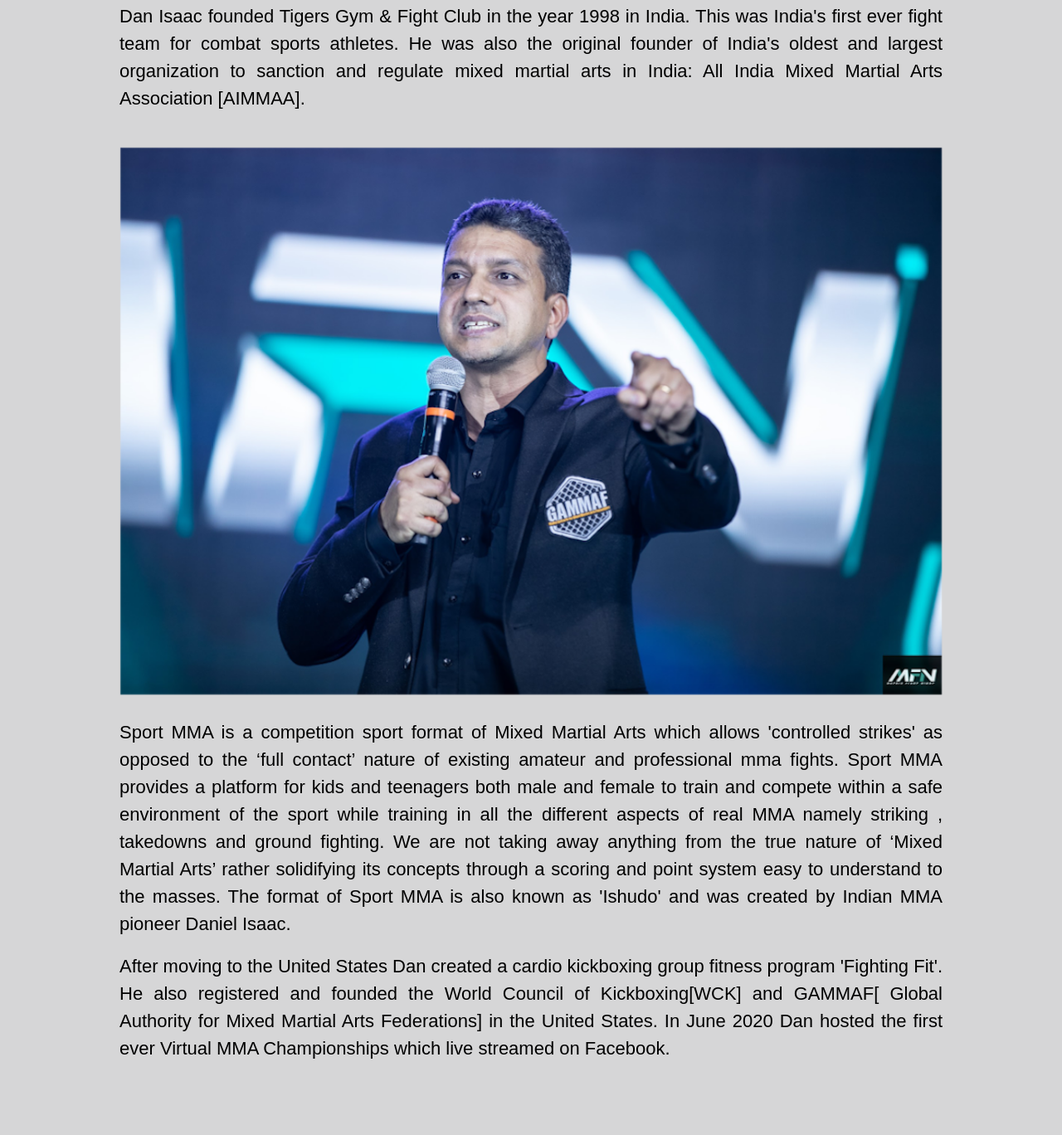
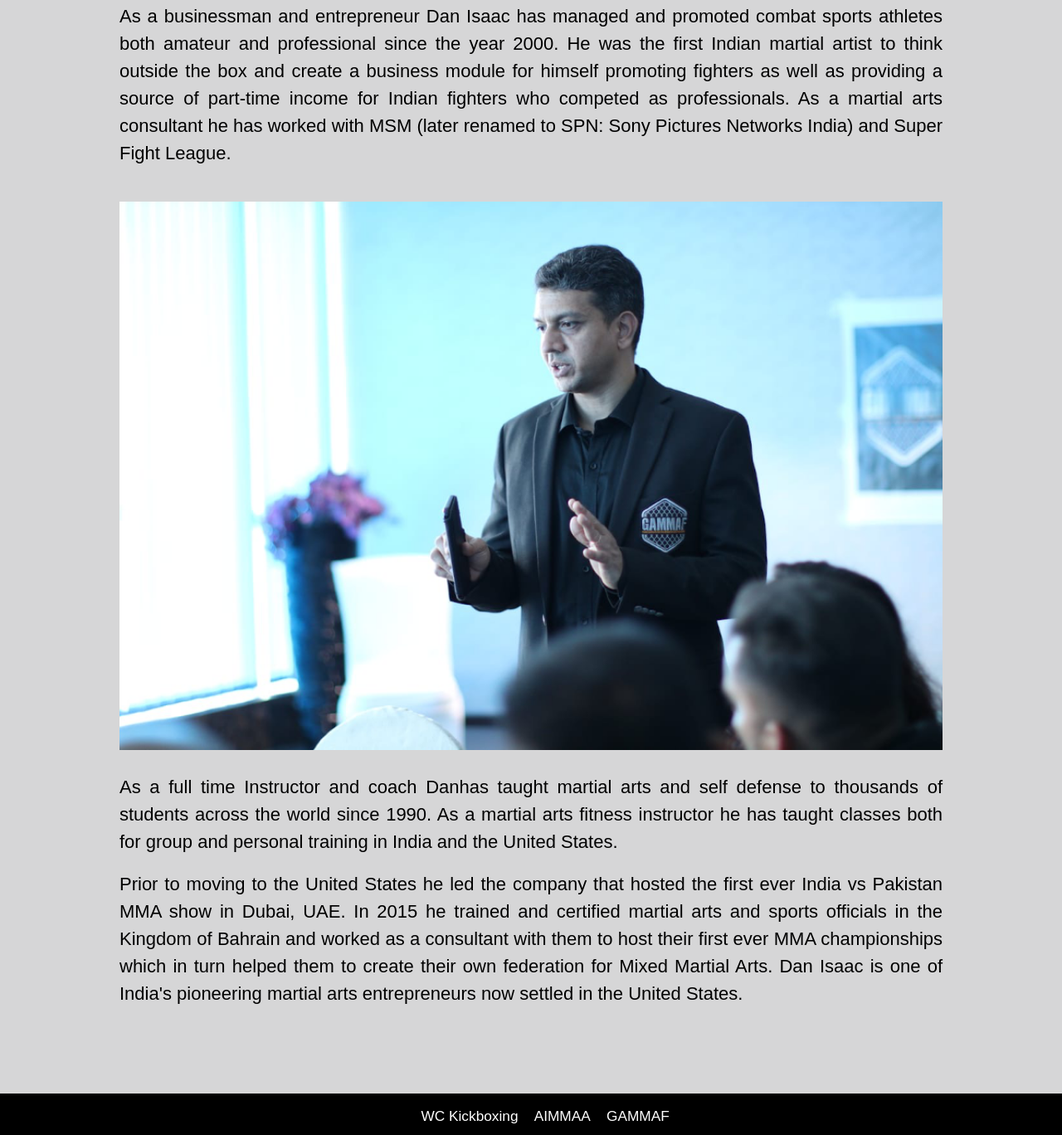
Before and after one commit to s1weetman/danisaac, a plain HTML site: page entrepreneur/index.html in a window 1280 px wide. Shown: the part 966-2334 px from the top of the page at 83% size. Drawn offline with Linux system fonts and the light colour scheme.

Commit message:
Adding the Entrepreneur page.

```diff
--- a/founder/index.html
+++ b/entrepreneur/index.html
@@ -47,38 +47,37 @@
                 <ul>
                     <li><a href="../familyMan/index.html" class="menu_item1">Family Man</a></li>
                     <li><a href="../manOfGod/index.html" class="menu_item2">Man Of God</a></li>
-                    <li><a href="../martialArtist/index.html" class="menu_item4">Martial Artist</a></li>
-                    <li><a href="../pioneer/index.html" class="menu_item5">Pioneer</a></li>
-                    <li><a href="#" class="active">Founder</a></li>
-                    <li><a href="../entrepreneur/index.html" class="menu_item6">Entrepreneur</a></li>
+                    <li><a href="../martialArtist/index.html" class="menu_item3">Martial Artist</a></li>
+                    <li><a href="../pioneer/index.html" class="menu_item4">Pioneer</a></li>
+                    <li><a href="../founder/index.html" class="menu_item5">Founder</a></li>
+                    <li><a href="#" class="active">Entrepreneur</a></li>
                 </ul>
             </div>
         </div>
         <!-- TV Content Area -->
         <div id="whiteContent" class="tvcontainer">
             <img class="tv" src="../images/coachdan_TV.png" alt="Transparent TV for video">
-            <iframe width="560" height="315" src="https://www.youtube.com/embed/AWzUe_7Snu8" frameborder="0"
+            <iframe width="560" height="315" src="https://www.youtube.com/embed/pkukZe_QStk" frameborder="0"
                 allow="accelerometer; autoplay; clipboard-write; encrypted-media; gyroscope; picture-in-picture"
                 allowfullscreen></iframe>
         </div>
         <!-- Main Content Area -->
         <div id="greyContent">
             <div class="pioneerContent">
-                <p class="pInLinePioneer">Dan Isaac founded Tigers Gym & Fight Club in the year 1998 in India. This was India's first ever fight
-                team for combat sports athletes. He was also the original founder of India's oldest and largest organization
-                to sanction and regulate mixed martial arts in India: All India Mixed Martial Arts Association [AIMMAA].</p><br>
-                <img class="pioneer-image" src="../images/founderPic.png" alt="Image of Dan Isaac">
-                <p class="pInLinePioneer">Sport MMA is a competition sport format of Mixed Martial Arts which allows 'controlled strikes' as opposed
-                to the ‘full contact’ nature of existing amateur and professional mma fights. Sport MMA provides a platform
-                for kids and teenagers both male and female to train and compete within a safe environment of the sport while
-                training in all the different aspects of real MMA namely striking , takedowns and ground fighting. We are not
-                taking away anything from the true nature of ‘Mixed Martial Arts’ rather solidifying its concepts through a
-                scoring and point system easy to understand to the masses. The format of Sport MMA is also known as 'Ishudo'
-                and was created by Indian MMA pioneer Daniel Isaac.</p><br>
-                <p class="pInLinePioneer">After moving to the United States Dan created a cardio kickboxing group fitness program 'Fighting Fit'. He
-                also registered and founded the World Council of Kickboxing[WCK] and GAMMAF[ Global Authority for Mixed Martial
-                Arts Federations] in the United States. In June 2020 Dan hosted the first ever Virtual MMA Championships which
-                live streamed on Facebook.</p>
+                <p class="pInLinePioneer">As a businessman and entrepreneur Dan Isaac has managed and promoted combat sports athletes both amateur
+                and professional since the year 2000. He was the first Indian martial artist to think outside the box and
+                create a business module for himself promoting fighters as well as providing a source of part-time income
+                for Indian fighters who competed as professionals. As a martial arts consultant he has worked with MSM (later
+                renamed to SPN: Sony Pictures Networks India) and Super Fight League.</p><br>
+                <img class="pioneer-image" src="../images/entrepreneurPic.png" alt="Image of Dan Isaac">
+                <p class="pInLinePioneer">As a full time Instructor and coach Danhas taught martial arts and self defense to thousands of students across
+                the world since 1990. As a martial arts fitness instructor he has taught classes both for group and personal
+                training in India and the United States.</p><br>
+                <p class="pInLinePioneer">Prior to moving to the United States he led the company that hosted the first ever India vs Pakistan
+                MMA show in Dubai, UAE. In 2015 he trained and certified martial arts and sports officials in the Kingdom of
+                Bahrain and worked as a consultant with them to host their first ever MMA championships which in turn helped
+                them to create their own federation for Mixed Martial Arts. Dan Isaac is one of India's pioneering martial arts
+                entrepreneurs now settled in the United States.</p>
             </div>
         </div>
         <!-- Footer Area -->
```
Also changed, not shown: indexResp.html (+1 -1 lines), pioneer/index.html (+1 -1 lines), entrepreneur/content.txt, images/entrepreneurPic.png (added).
